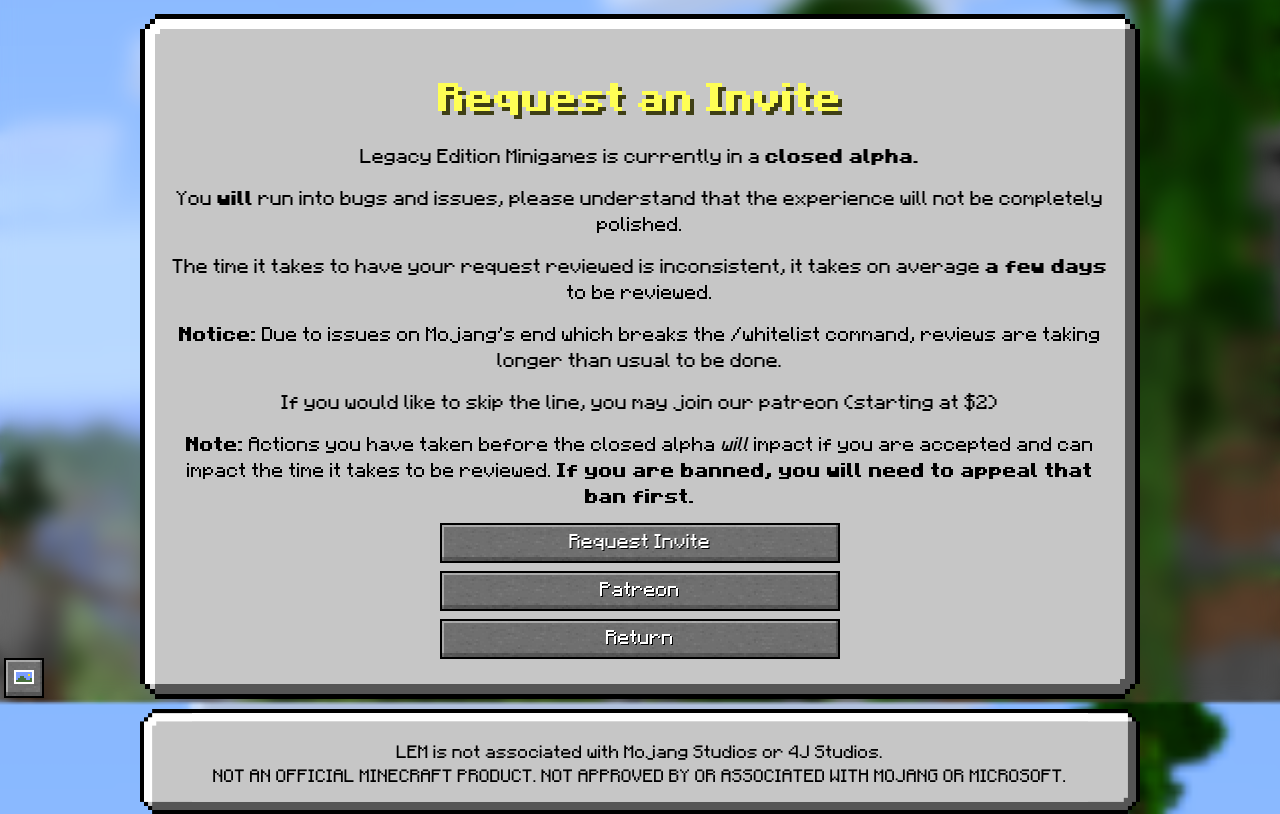
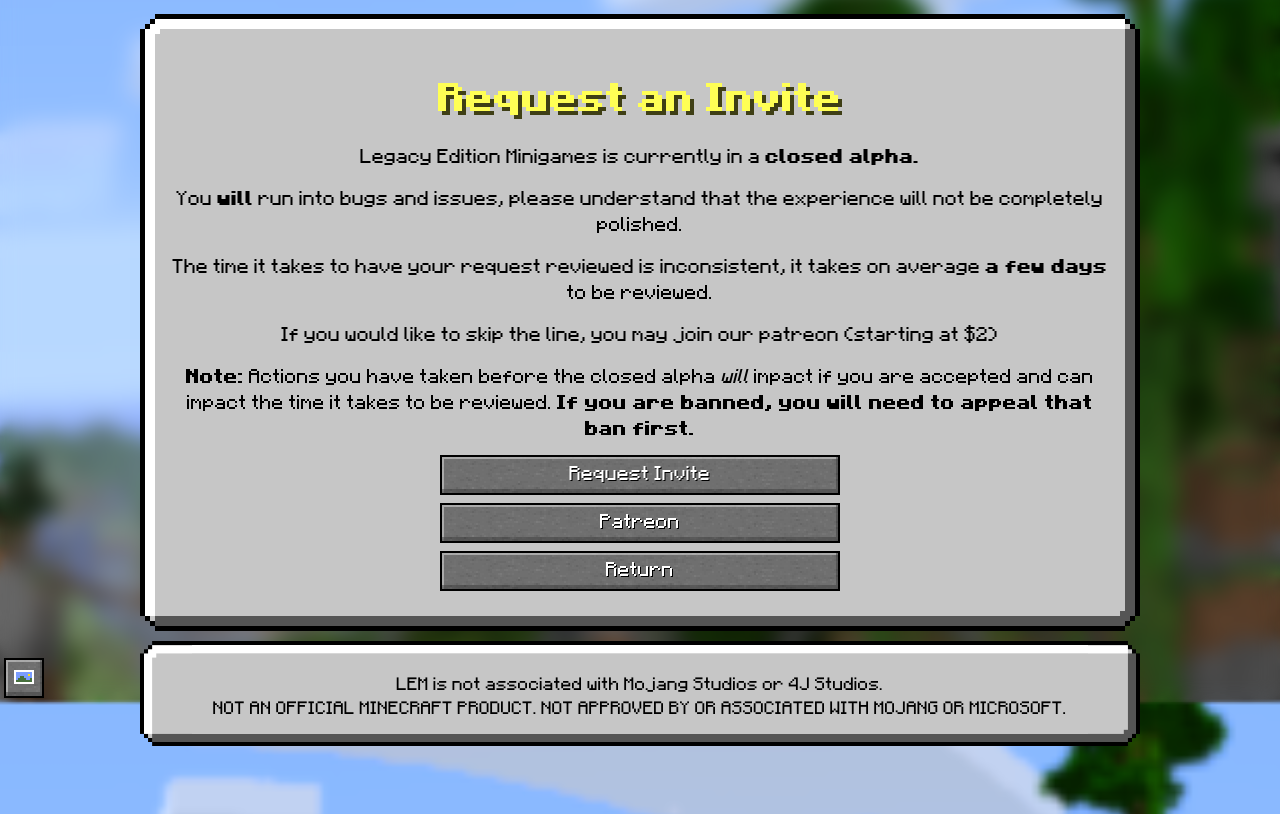
Before and after one commit to Legacy-Edition-Minigames/Website, a Jekyll site: the page built from joinrequest.html, in a window 1280 px wide. Shown: the part 198-1012 px from the top of the page. Built offline with Jekyll 4.4.1, drawn with Linux system fonts in a browser that asks for light colours; some web fonts are replaced.

Commit message:
Revert "Add Notice for reviews taking longer than usual"
Every time. If I complain about something it gets fixed.

This reverts commit eb958e843b4a5a2dc971a567625226b56e326b71.

```diff
--- a/joinrequest.html
+++ b/joinrequest.html
@@ -8,7 +8,6 @@
 		<p>Legacy Edition Minigames is currently in a <b>closed alpha.</b></p>
 		<p>You <b>will</b> run into bugs and issues, please understand that the experience will not be completely polished.</p>
 		<p>The time it takes to have your request reviewed is inconsistent, it takes on average <b>a few days</b> to be reviewed.</p>
-		<p><b>Notice:</b> Due to issues on Mojang's end which breaks the /whitelist command, reviews are taking longer than usual to be done.</p>
 		<p>If you would like to skip the line, you may join our patreon (starting at $2)</p>
 		<p><b>Note:</b> Actions you have taken before the closed alpha <i>will</i> impact if you are accepted and can impact the time it takes to be reviewed. <b>If you are banned, you will need to appeal that ban first.</b></p>
 		<div class="button-list">
```
